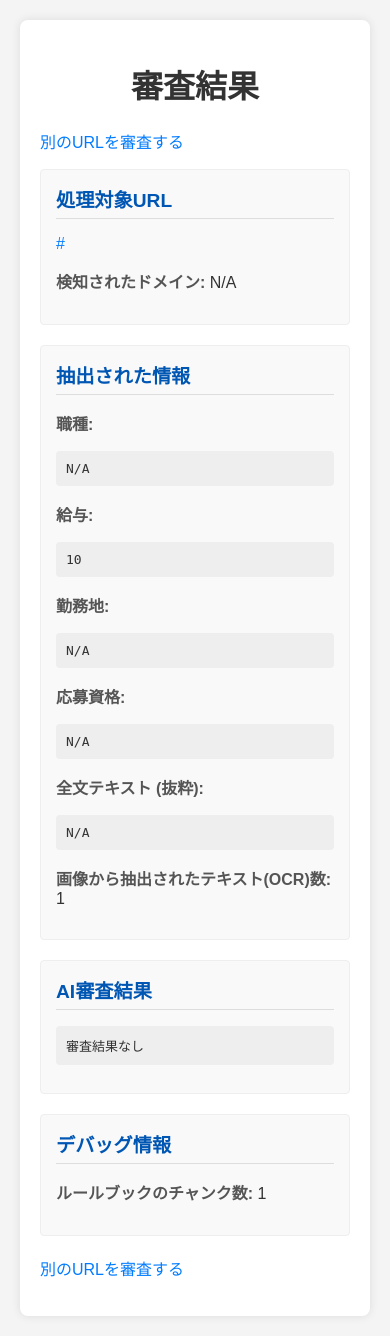
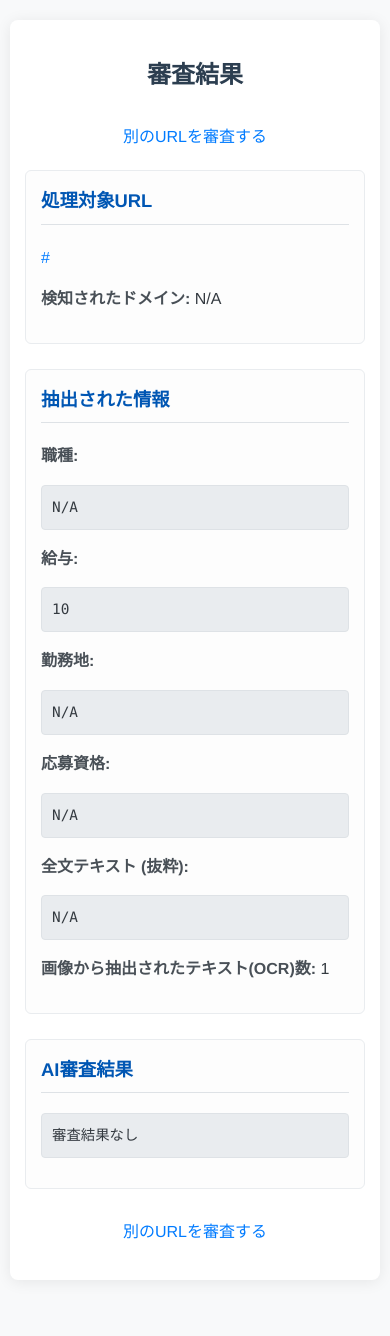
Before and after one commit to Shin-ichiroh/Manuscript-review, a Flask app: template templates/results.html in a window 390 px wide. After the commit the page ends 1239 px from the top, so only its background shows below. Run offline with Flask 3, Linux system fonts and the light colour scheme; the template is opened without the code that fills it: most values are stand-ins (such as "Sample title", 1, 10 or a date in 2020).

Commit message:
Refactor CSS to external file and improve basic design

```diff
--- /dev/null
+++ b/static/style.css
@@ -0,0 +1,189 @@
+/* General Body Styles */
+body {
+    font-family: 'Helvetica Neue', Arial, sans-serif;
+    margin: 0;
+    padding: 20px;
+    background-color: #f8f9fa; /* Lighter gray for background */
+    color: #343a40; /* Darker gray for text for better contrast */
+    line-height: 1.6;
+}
+
+/* Container for overall content */
+.container {
+    background-color: #ffffff;
+    padding: 25px 30px;
+    border-radius: 8px;
+    box-shadow: 0 2px 15px rgba(0, 0, 0, 0.08);
+    max-width: 800px; /* Max width for larger screens */
+    margin: 20px auto; /* Centering the container */
+}
+
+/* Headings */
+h1, h2 {
+    color: #2c3e50; /* Slightly muted blue/gray for headings */
+}
+
+h1 {
+    text-align: center;
+    margin-bottom: 30px;
+    font-size: 2em; /* Responsive font size */
+}
+
+h2 {
+    font-size: 1.5em; /* Responsive font size */
+    border-bottom: 2px solid #e9ecef; /* Lighter border for section headings */
+    padding-bottom: 10px;
+    margin-top: 30px;
+    margin-bottom: 20px;
+}
+
+/* Links */
+a {
+    color: #007bff; /* Standard blue for links */
+    text-decoration: none;
+}
+
+a:hover {
+    color: #0056b3;
+    text-decoration: underline;
+}
+
+/* Form Elements specific to index.html */
+label {
+    display: block;
+    margin-bottom: 10px;
+    font-weight: bold;
+    font-size: 1.1em;
+}
+
+input[type="url"] {
+    width: calc(100% - 24px); /* Adjust width considering padding and border */
+    padding: 12px;
+    margin-bottom: 25px;
+    border: 1px solid #ced4da; /* Softer border color */
+    border-radius: 4px;
+    font-size: 1em;
+    box-sizing: border-box; /* Important for width calculation */
+}
+
+input[type="submit"], button#submit-button { /* Added button for JS interaction */
+    background-color: #007bff;
+    color: white;
+    padding: 12px 25px;
+    border: none;
+    border-radius: 4px;
+    cursor: pointer;
+    font-size: 1.1em;
+    transition: background-color 0.3s ease;
+    display: block; /* Make button block to center it or control width */
+    margin: 0 auto; /* Center the button */
+}
+
+input[type="submit"]:hover, button#submit-button:hover {
+    background-color: #0056b3;
+}
+
+/* Styles for results.html */
+.result-section {
+    margin-bottom: 25px;
+    padding: 20px;
+    border: 1px solid #e9ecef; /* Lighter border */
+    border-radius: 6px;
+    background-color: #fdfdfd; /* Slightly off-white for sections */
+}
+
+.result-section h2 { /* Specific styling for h2 within result-section */
+    margin-top: 0;
+    font-size: 1.3em; /* Slightly smaller than main h2 */
+    color: #0056b3;
+    border-bottom: 1px solid #dee2e6; /* Consistent with other borders */
+    padding-bottom: 8px;
+}
+
+.result-section strong { /* For labels like "職種:", "給与:" */
+    font-weight: 600; /* Slightly bolder */
+    color: #495057; /* Dark gray for labels */
+}
+
+pre {
+    white-space: pre-wrap;
+    word-wrap: break-word;
+    background-color: #e9ecef; /* Light gray for preformatted text background */
+    padding: 15px;
+    border-radius: 4px;
+    font-family: 'SFMono-Regular', Consolas, 'Liberation Mono', Menlo, Courier, monospace;
+    font-size: 0.95em;
+    border: 1px solid #dee2e6; /* Subtle border for pre */
+}
+
+.error {
+    color: #721c24; /* Darker red for error text */
+    background-color: #f8d7da; /* Light red background for error section */
+    border-color: #f5c6cb; /* Reddish border for error section */
+    padding: 15px;
+    border-radius: 4px;
+    border: 1px solid;
+}
+
+.error h2 {
+    color: #721c24;
+    border-bottom-color: #f5c6cb;
+}
+
+/* Responsive Design Adjustments */
+@media (max-width: 768px) {
+    body {
+        padding: 10px;
+    }
+    .container {
+        padding: 20px 15px;
+        margin: 10px auto;
+    }
+    h1 {
+        font-size: 1.8em;
+    }
+    h2 {
+        font-size: 1.3em;
+    }
+    input[type="url"], input[type="submit"], button#submit-button {
+        font-size: 1em;
+        padding: 10px;
+    }
+    .result-section h2 {
+        font-size: 1.15em;
+    }
+}
+
+@media (max-width: 480px) {
+    h1 {
+        font-size: 1.5em;
+    }
+    h2 {
+        font-size: 1.2em;
+    }
+    .result-section {
+        padding: 15px;
+    }
+    pre {
+        padding: 10px;
+        font-size: 0.9em;
+    }
+}
+
+/* Loading spinner style (for button interaction later) */
+.loader {
+    border: 4px solid #f3f3f3; /* Light grey */
+    border-top: 4px solid #007bff; /* Blue */
+    border-radius: 50%;
+    width: 24px;
+    height: 24px;
+    animation: spin 1s linear infinite;
+    display: none; /* Hidden by default */
+    margin-left: 10px; /* Space from button text */
+    vertical-align: middle;
+}
+
+@keyframes spin {
+    0% { transform: rotate(0deg); }
+    100% { transform: rotate(360deg); }
+}
--- a/templates/results.html
+++ b/templates/results.html
@@ -4,29 +4,17 @@
     <meta charset="UTF-8">
     <meta name="viewport" content="width=device-width, initial-scale=1.0">
     <title>審査結果 - 求人原稿AIエージェント</title>
-    <style>
-        body { font-family: sans-serif; margin: 20px; background-color: #f4f4f4; color: #333; }
-        .container { background-color: #fff; padding: 20px; border-radius: 8px; box-shadow: 0 0 10px rgba(0,0,0,0.1); }
-        h1, h2 { color: #333; }
-        h1 { text-align: center; }
-        .result-section { margin-bottom: 20px; padding: 15px; border: 1px solid #eee; border-radius: 4px; background-color: #f9f9f9; }
-        .result-section h2 { margin-top: 0; font-size: 1.2em; color: #0056b3; border-bottom: 1px solid #ddd; padding-bottom: 5px;}
-        strong { font-weight: bold; color: #555; }
-        pre { white-space: pre-wrap; word-wrap: break-word; background-color: #eee; padding: 10px; border-radius: 4px; font-family: monospace; }
-        .error { color: red; font-weight: bold; }
-        a { color: #007bff; text-decoration: none; }
-        a:hover { text-decoration: underline; }
-    </style>
+    <link rel="stylesheet" href="{{ url_for('static', filename='style.css') }}">
 </head>
 <body>
     <div class="container">
         <h1>審査結果</h1>
-        <p><a href="{{ url_for('index') }}">別のURLを審査する</a></p>
+        <p style="text-align: center; margin-bottom: 20px;"><a href="{{ url_for('index') }}">別のURLを審査する</a></p>
 
         {% if results %}
             <div class="result-section">
                 <h2>処理対象URL</h2>
-                <p><a href="{{ results.job_post_url }}" target="_blank">{{ results.job_post_url }}</a></p>
+                <p><a href="{{ results.job_post_url }}" target="_blank" rel="noopener noreferrer">{{ results.job_post_url }}</a></p>
                 <p><strong>検知されたドメイン:</strong> {{ results.site_domain | default('N/A', true) }}</p>
             </div>
 
@@ -39,12 +27,26 @@
 
             <div class="result-section">
                 <h2>抽出された情報</h2>
-                <p><strong>職種:</strong><br><pre>{{ results.job_title | default('N/A', true) }}</pre></p>
-                <p><strong>給与:</strong><br><pre>{{ results.salary | default('N/A', true) }}</pre></p>
-                <p><strong>勤務地:</strong><br><pre>{{ results.location | default('N/A', true) }}</pre></p>
-                <p><strong>応募資格:</strong><br><pre>{{ results.qualifications | default('N/A', true) }}</pre></p>
-                <p><strong>全文テキスト (抜粋):</strong></p>
-                <pre>{{ (results.full_text_content[:300] + '...' if results.full_text_content and results.full_text_content|length > 300 else results.full_text_content) | default('N/A', true) }}</pre>
+                <div class="info-item">
+                    <p><strong>職種:</strong></p>
+                    <pre>{{ results.job_title | default('N/A', true) }}</pre>
+                </div>
+                <div class="info-item">
+                    <p><strong>給与:</strong></p>
+                    <pre>{{ results.salary | default('N/A', true) }}</pre>
+                </div>
+                <div class="info-item">
+                    <p><strong>勤務地:</strong></p>
+                    <pre>{{ results.location | default('N/A', true) }}</pre>
+                </div>
+                <div class="info-item">
+                    <p><strong>応募資格:</strong></p>
+                    <pre>{{ results.qualifications | default('N/A', true) }}</pre>
+                </div>
+                <div class="info-item">
+                    <p><strong>全文テキスト (抜粋):</strong></p>
+                    <pre>{{ (results.full_text_content[:500] + '...' if results.full_text_content and results.full_text_content|length > 500 else results.full_text_content) | default('N/A', true) }}</pre>
+                </div>
                 <p><strong>画像から抽出されたテキスト(OCR)数:</strong> {{ results.image_ocr_texts | length }}</p>
             </div>
 
@@ -53,24 +55,26 @@
                 <pre>{{ results.review_result | default('審査結果なし', true) }}</pre>
             </div>
 
+            {% if results.debug_messages and results.debug_messages|length > 0 %}
+            <!-- デバッグ情報は開発時のみ表示するか、別途詳細ページなどを検討 -->
+            <!--
             <div class="result-section">
                 <h2>デバッグ情報</h2>
                 <p><strong>ルールブックのチャンク数:</strong> {{ results.rulebook_chunks_count }}</p>
-                <!-- Consider not showing all debug_messages by default in a real UI -->
-                <!--
                 <p><strong>詳細ログ (core_logic):</strong></p>
                 <pre>
                 {% for msg in results.debug_messages %}
                 {{ msg }}
                 {% endfor %}
                 </pre>
-                -->
             </div>
+            -->
+            {% endif %}
 
         {% else %}
             <p>結果がありません。</p>
         {% endif %}
-        <p><a href="{{ url_for('index') }}">別のURLを審査する</a></p>
+        <p style="text-align: center; margin-top: 30px;"><a href="{{ url_for('index') }}">別のURLを審査する</a></p>
     </div>
 </body>
 </html>
```
Also changed, not shown: templates/index.html (+19 -12 lines).
